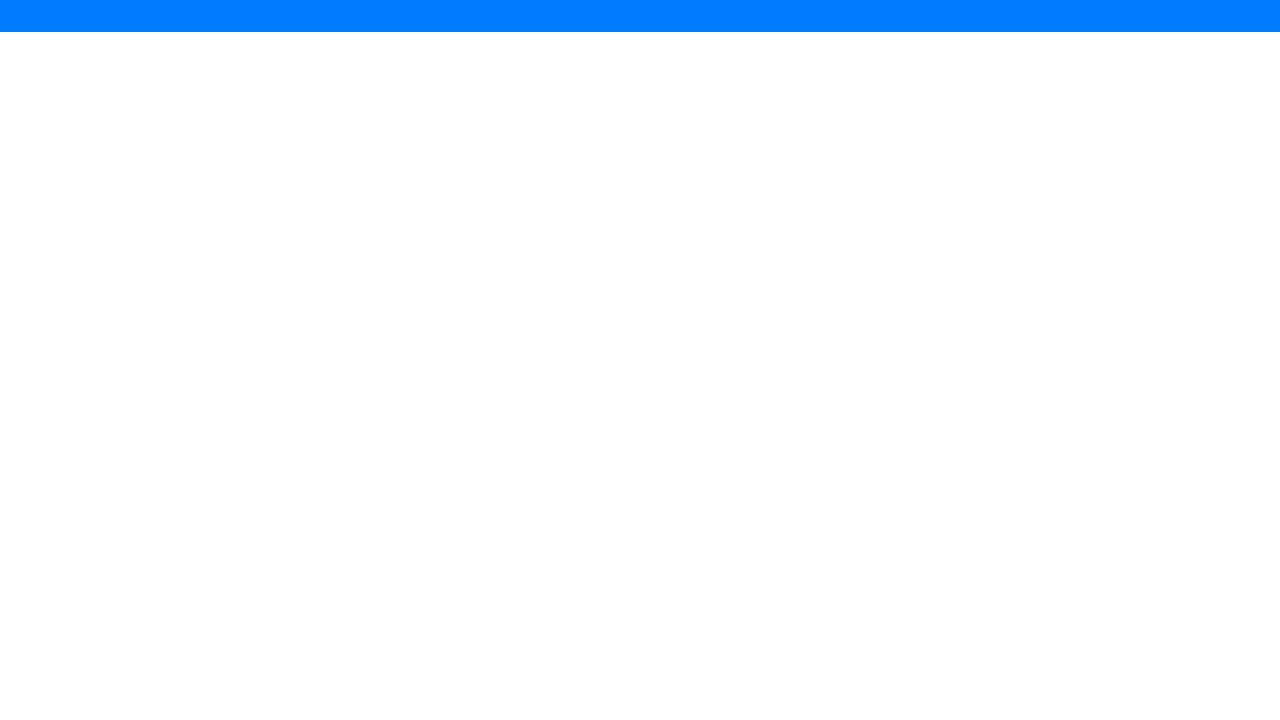
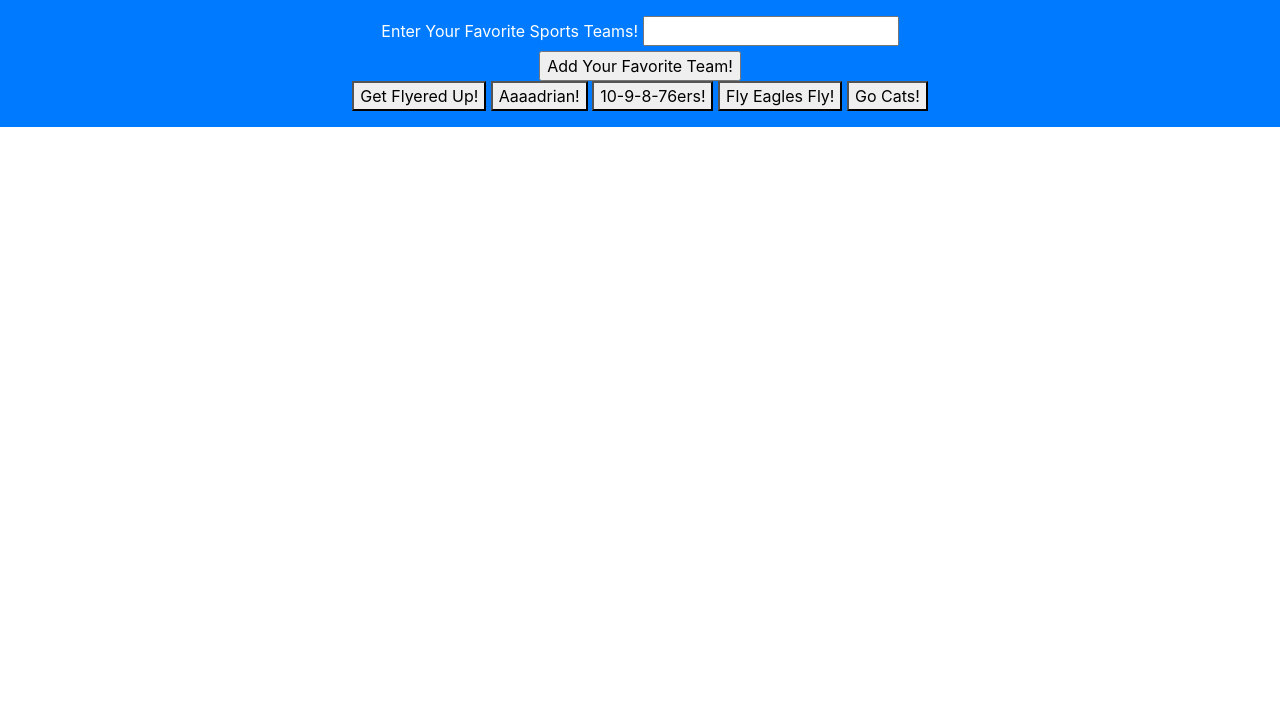
Before and after one commit to RickN123/GiphTastic, a plain HTML site: page index.html in a window 1280 px wide. Shown: the part 80-800 px from the top of the page. Drawn offline with nearby package versions, Linux system fonts and the light colour scheme.

Commit message:
team buttons

```diff
--- a/index.html
+++ b/index.html
@@ -20,6 +20,24 @@
 
         </div>
 
+        <form id="team-form">
+            <label for="team-input">Enter Your Favorite Sports Teams!</label>
+            <input type="text" id="team-input"><br>
+
+            <input id="add-team" type="submit" value="Add Your Favorite Team!">
+
+        </form>
+
+        <button data-team="Philadelphia Flyers">Get Flyered Up!</button>
+        <button data-team="Rocky">Aaaadrian!</button>
+        <button data-team="76ers">10-9-8-76ers!</button>
+        <button data-team="Philadelphia Eagles">Fly Eagles Fly!</button>
+        <button data-team="Villanova Wildcats">Go Cats!</button>
+
+        <div id="gifs-appear-here">
+        </div>
+
+
         </script>
 </body>
 
```
